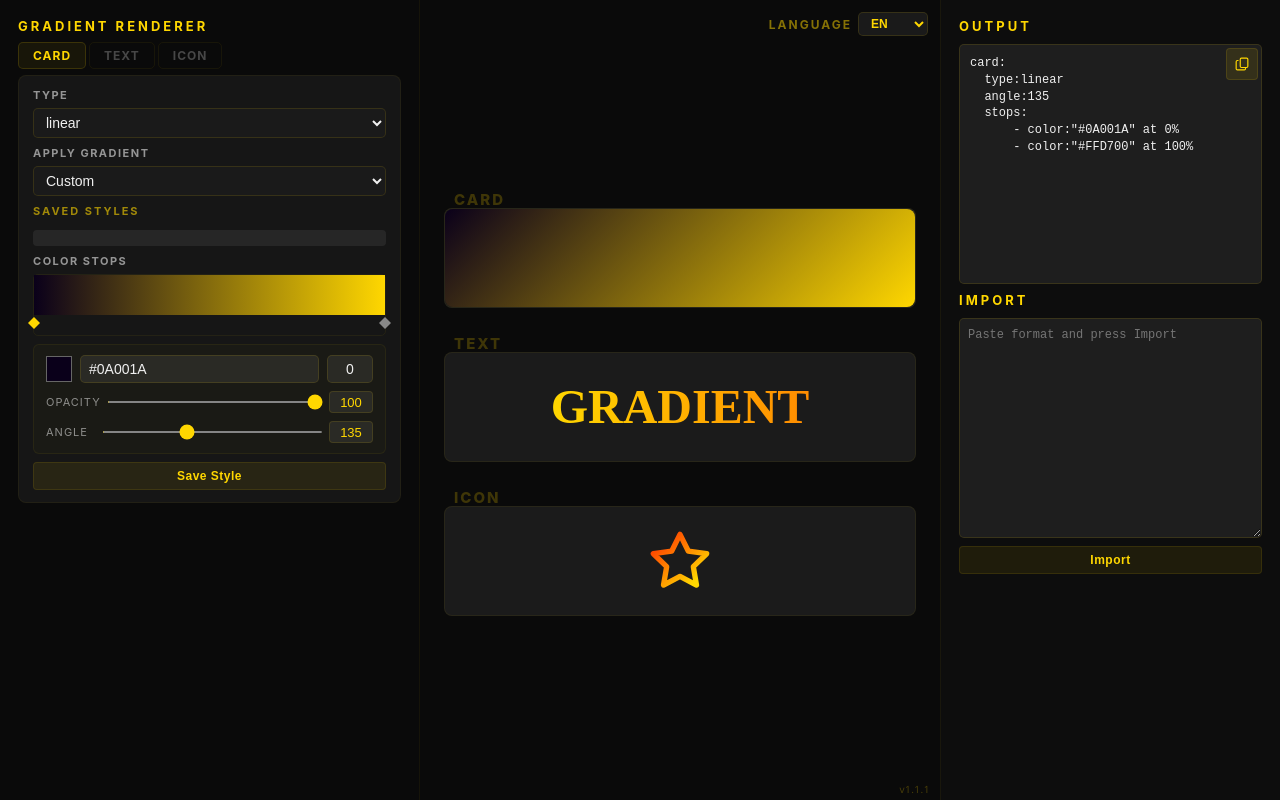
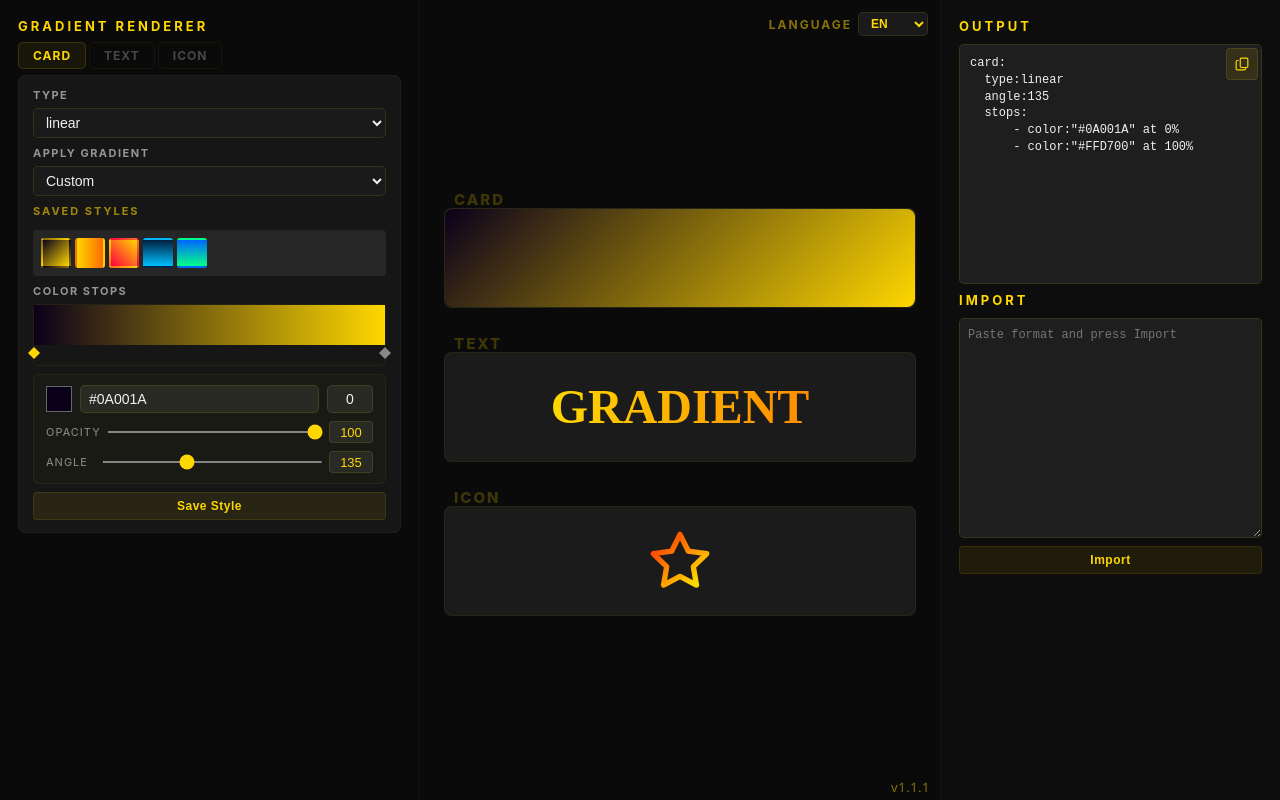
Before and after one commit to lantispony/gradient-tool, a plain HTML site: page index.html in a window 1280 px wide. Drawn offline with Linux system fonts and the light colour scheme.

Commit message:
add default saved gradients, version +3px brighter

```diff
--- a/index.html
+++ b/index.html
@@ -465,7 +465,7 @@ textarea:focus { border-color:rgba(255,215,0,0.15); }
       <div class="picon" id="pIcon"></div>
     </div>
   </div>
-  <span style="position:absolute;bottom:6px;right:10px;font:10px/1 'Segoe UI',sans-serif;color:rgba(255,215,0,0.25);letter-spacing:0.5px;pointer-events:none">v1.1.1</span>
+  <span style="position:absolute;bottom:6px;right:10px;font:13px/1 'Segoe UI',sans-serif;color:rgba(255,215,0,0.5);letter-spacing:0.5px;pointer-events:none">v1.1.1</span>
 </div>
 
 <!-- ===== RIGHT ===== -->
@@ -680,7 +680,14 @@ document.getElementById('fxModalConfirm').addEventListener('click',()=>{
 document.getElementById('fxModalCancel').addEventListener('click',()=>{document.getElementById('fxSaveModal').style.display='none';});
 
 // ---- Gradient saved ----
-function loadSaved(){try{return JSON.parse(localStorage.getItem(LS_KEY))||[];}catch{return [];}}
+const DEFAULT_SAVED=[
+  {name:'Gold Card',type:'linear',angle:135,stops:[{color:'#0A001A',alpha:1,pos:0},{color:'#FFD700',alpha:1,pos:100}]},
+  {name:'Warm Text',type:'linear',angle:90,stops:[{color:'#FFD700',alpha:1,pos:0},{color:'#FF6B00',alpha:1,pos:100}]},
+  {name:'Icon Glow',type:'linear',angle:45,stops:[{color:'#FF0040',alpha:1,pos:0},{color:'#FFD700',alpha:1,pos:100}]},
+  {name:'Deep Ocean',type:'linear',angle:180,stops:[{color:'#001F3F',alpha:1,pos:0},{color:'#00BFFF',alpha:1,pos:100}]},
+  {name:'Neon',type:'linear',angle:0,stops:[{color:'#00FF88',alpha:1,pos:0},{color:'#0066FF',alpha:1,pos:100}]},
+];
+function loadSaved(){try{const d=JSON.parse(localStorage.getItem(LS_KEY));if(d&&d.length)return d;localStorage.setItem(LS_KEY,JSON.stringify(DEFAULT_SAVED));return DEFAULT_SAVED;}catch{return DEFAULT_SAVED;}}
 function saveSaved(l){localStorage.setItem(LS_KEY,JSON.stringify(l));}
 
 function renderRefSelects(){
```
